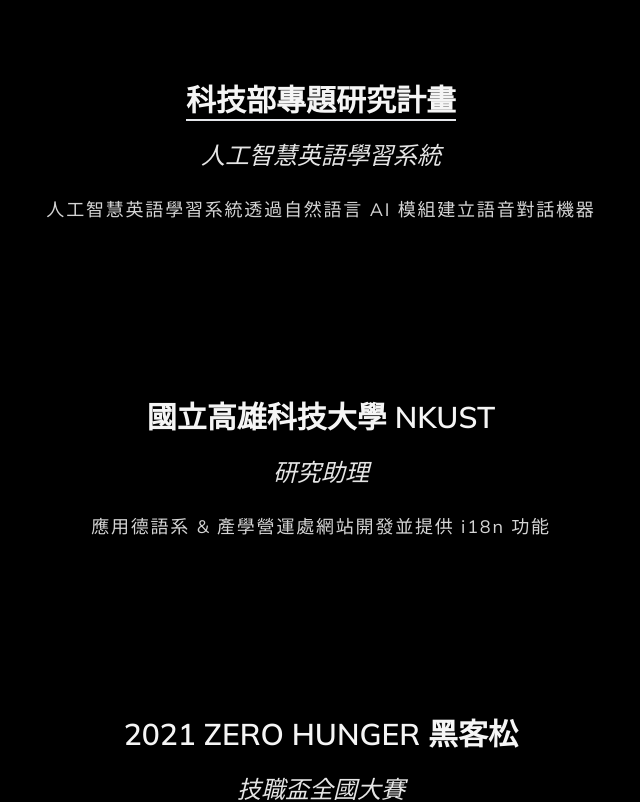
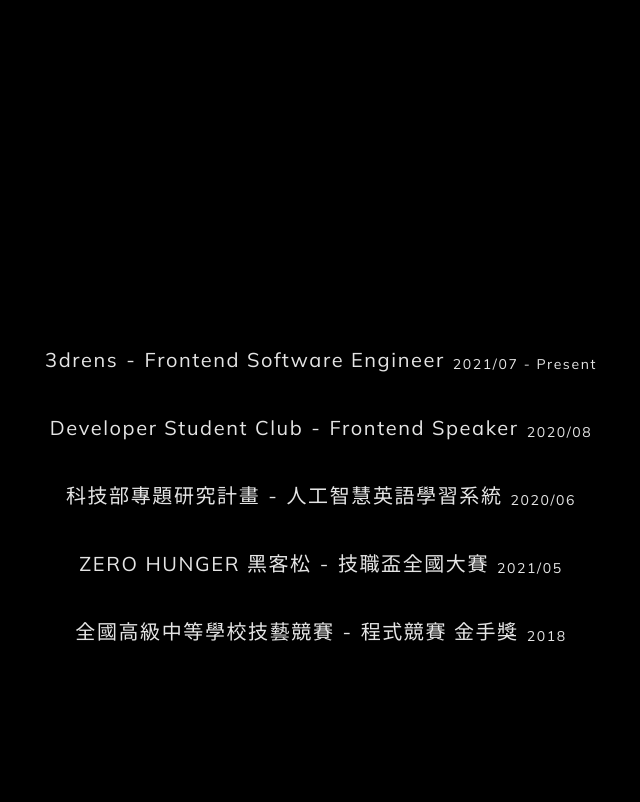
Before and after one commit to minhonglolz/minhonglolz.github.io, a Next.js app: page / in a window 1280 px wide. Shown: the part 2540-3342 px from the top of the page, without its empty margins (319-959 px from the left). Built offline with nearby package versions, Linux system fonts and the light colour scheme.

Commit message:
style: ExperienceContent style

```diff
--- a/components/ExperienceContent.tsx
+++ b/components/ExperienceContent.tsx
@@ -1,6 +1,4 @@
-import { ImageProps } from 'next/image'
-import Link from 'next/link'
-import { ReactNode } from 'react'
+import Title from './Title'
 
 export const experiences = [
   {
@@ -34,15 +32,7 @@ export const experiences = [
     ],
   },
   {
-    title: '國立高雄科技大學 NKUST',
-    subTitle: '研究助理',
-    date: '2020/03',
-    contents: [
-      '應用德語系 & 產學營運處網站開發並提供 i18n 功能',
-    ],
-  },
-  {
-    title: '2021 ZERO HUNGER 黑客松',
+    title: 'ZERO HUNGER 黑客松',
     subTitle: '技職盃全國大賽',
     date: '2021/05',
     contents: [
@@ -51,7 +41,7 @@ export const experiences = [
     ],
   },
   {
-    title: '2018 全國高級中等學校技藝競賽',
+    title: '全國高級中等學校技藝競賽',
     subTitle: '程式競賽 金手獎',
     date: '2018',
     contents: [
@@ -61,39 +51,20 @@ export const experiences = [
   },
 ]
 
-type Props = {
-  title: string,
-  subTitle?: string,
-  date: string,
-  children?: ReactNode,
-  image?: ImageProps['src'],
-  imageAlt?: string,
-  even?: boolean,
-  index: number,
-  link?: string,
-}
-
-export default function ExperienceContent ({ title, subTitle, children, even, index, link }: Props) {
+export default function ExperienceContent () {
   return (
-    <div className="w-full flex sm:text-center justify-center">
-      <div className={'w-full sm:w-auto lg:min-w-[1024px] md:min-w-[800px] relative px-5 pt-[5rem] pb-[5rem]'}>
-        {/* <div className={`select-none absolute hidden md:block  md:text-[12rem] lg:text-[16rem] italic text-white opacity-10 ${even ? '-right-0' : '-left-0 '} top-28 -translate-y-1/2`}>{index > 9 || '0'}{index + 1}</div> */}
-        <div className="self-center">
-          {link
-            ? <Link href={link} passHref>
-              <a target="_blank" className="border-b-2 text-neutral-100 text-3xl font-bold leading-[60px]">{title}</a>
-            </Link>
-            : <div className="text-neutral-100 text-3xl font-bold leading-[60px]">{title}</div>
-          }
-          <div>
-            {subTitle && <h3 className="text-neutral-200 text-2xl italic self-end leading-[50px]">{subTitle}</h3>}
-            <div className="text-neutral-300 sm:text-center text-lg tracking-widest leading-[35px] mt-3">
-              {children}
-            </div>
+    <div className="w-full h-[100vh] flex flex-col items-center justify-center text-neutral-200 gap-y-10">
+      <Title value="Experience"/>
+      <div className={'flex flex-col w-full sm:w-auto lg:min-w-[1024px] md:min-w-[800px] relative gap-y-10'}>
+        {experiences.map(({ subTitle, title, date }) => (
+          <div key={title} className="flex justify-center gap-x-2 sm:text-center text-xl tracking-[0.1rem]">
+            {title}
+            <p>-</p>
+            {subTitle && <h3>{subTitle}</h3>}
+            <p className="text-sm self-end">{date}</p>
           </div>
-        </div>
+        ))}
       </div>
     </div>
-
   )
 }
```
